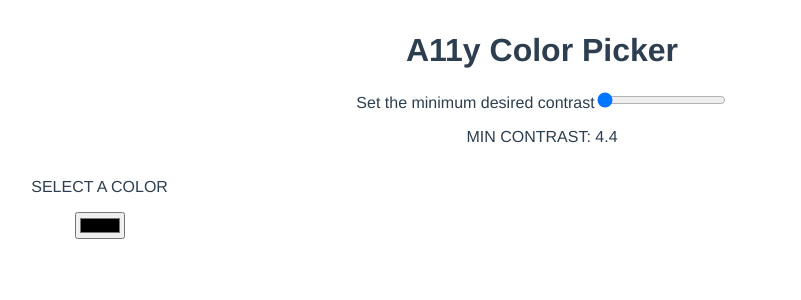
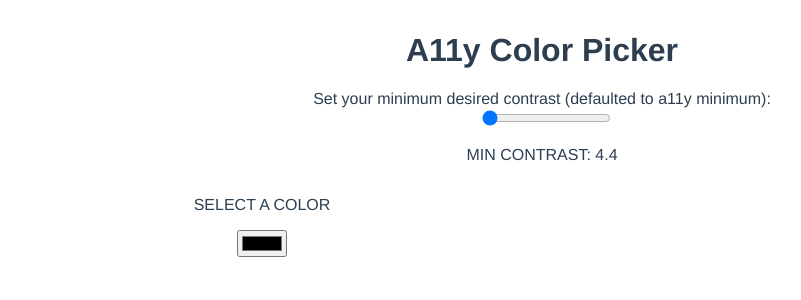
Before and after one commit to drinkingtheink/a11y-color-picker, a Vue app: page / in a window 1280 px wide. Shown: the top 300 px of the page, without its empty margins (98-899 px from the left). Built offline with nearby package versions, Linux system fonts and the light colour scheme.

Commit message:
contrast display polish

```diff
--- a/src/components/AppStage.vue
+++ b/src/components/AppStage.vue
@@ -3,12 +3,12 @@
     <h1>A11y Color Picker</h1>
 
     <section class="contrast-display">
-      <label for="set-min-contrast">Set the minimum desired contrast</label>
-      <input type="range" id="min-contrast" name="min-contrast" min="4.4" max="16" :value="userMinThresh" @change="updateUserMinThresh" />
+      <label for="set-min-contrast">Set your minimum desired contrast (defaulted to a11y minimum):</label>
+      <input type="range" id="min-contrast" name="min-contrast" min="4.4" max="16" :value="userMinThresh" @input="updateUserMinThresh" />
       <p>MIN CONTRAST: {{ userMinThresh }}</p>
     </section>
 
-    <div class="config">
+    <div class="color-config">
       <section class="color-select primary-select">
         <p>{{ !!primary ? `SELECTED:` : `SELECT A COLOR` }} {{ primary }}</p>
         <input v-show="!primary" type="color" id="primary-color-select" @input="handlePrimaryColorChange" />
@@ -54,6 +54,9 @@ export default {
     primary() {
 			this.secondary = null;
     },
+    userMinThresh() {
+			this.secondary = null;
+    },
 		comparisonColor() {
 			this.getColor();
 		},
@@ -94,12 +97,14 @@ a {
   color: #42b983;
 }
 
-.config {
+.color-config {
   display: flex;
   justify-content: space-between;
+  width: 800px;
+  margin: 0 auto;
 }
 
-.config section {
+.color-config section {
   width: 30%;
 }
 
@@ -115,8 +120,17 @@ a {
   cursor: zoom-in;
 }
 
+.contrast-display label {
+  display: block;
+}
+
+.contrast-display input {
+  margin-left: 10px;
+}
+
 .contrast-value {
   display: block;
   font-size: 200%;
+  margin-top: 1rem;
 }
 </style>
--- a/src/components/Tile.vue
+++ b/src/components/Tile.vue
@@ -1,7 +1,7 @@
 <template>
   <div class="color-tile" :class="{ 'isA11y': isA11y }" :style="`background-color: ${myColor}`" @click="handleTileClick(myColor, contrast)">
 		<p>{{ myColor }}</p>
-		<p>{{ contrast }}</p>
+		<p class="contrast-display">{{ contrast }}</p>
   </div>
 </template>
 
@@ -100,4 +100,9 @@ export default {
 .isA11y {
 	color: white;
 }
+
+.color-tile .contrast-display {
+	font-size: 150%;
+	font-weight: bold;
+}
 </style>
```
